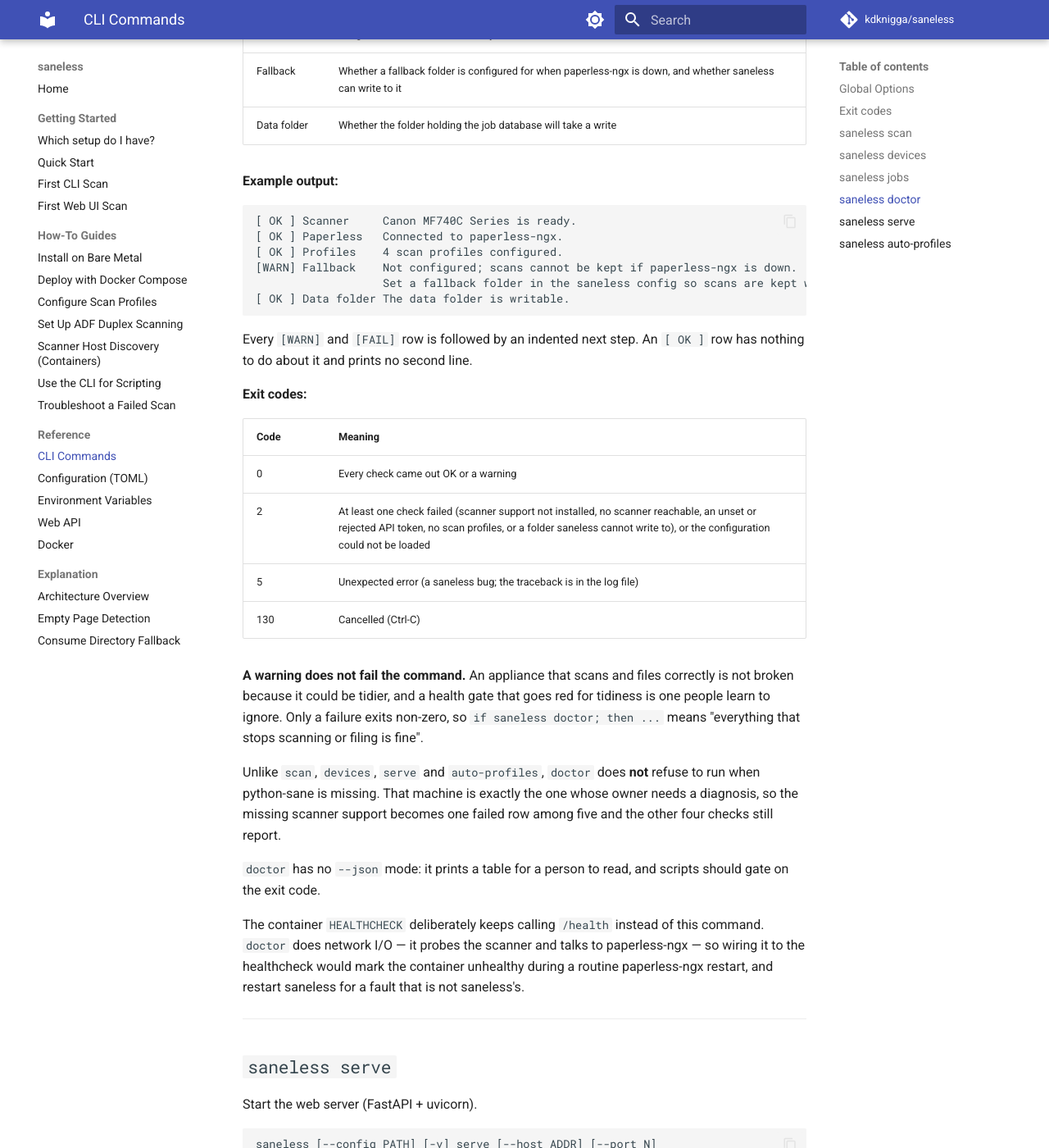
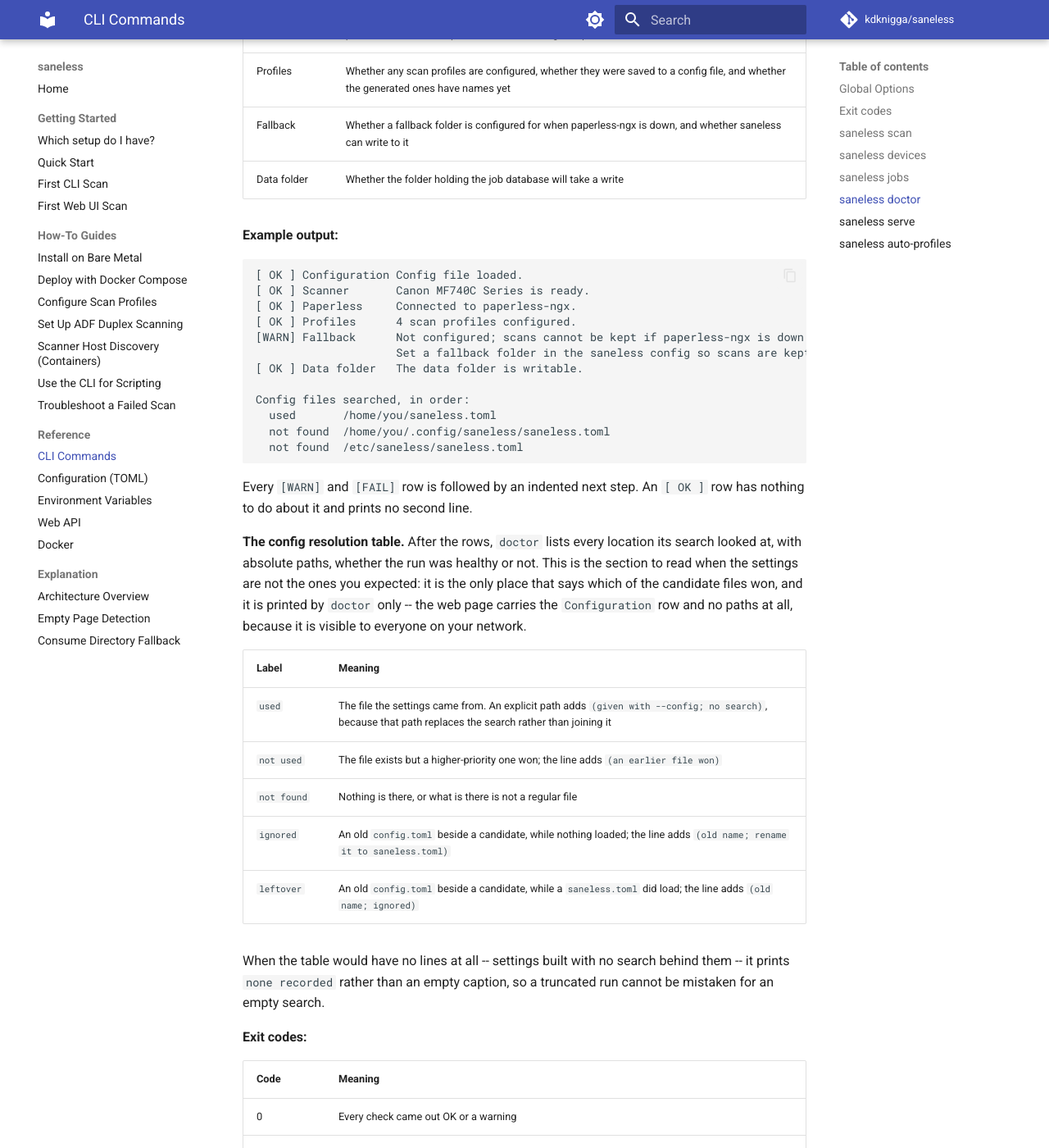
Before and after one commit to kdknigga/saneless, an MkDocs documentation site: the page built from docs/reference/cli-commands.md, in a window 1280 px wide and 1400 px high, scrolled down 6320 px. Shown: the whole window at 82% size. Built offline with MkDocs 1.6.1 and Material for MkDocs 9.7.7, drawn with Linux system fonts in a browser that asks for light colours; comment, search, counter and statistics services are not loaded; some of the changed text lies outside the part shown.

Commit message:
docs(37-05): document the Configuration check, doctor resolution table and auto-profiles refusal
- Add test_docs_that_list_the_checks_name_every_check, deriving the expected
  list from CheckKey and forbidding the four prose phrases that counted five.
  Observed failing first: 6 offenders across two pages.
- cli-commands.md: six checks, the Configuration row first in the check table,
  an example output with six rows followed by the resolution table, the five
  resolution labels and their notes, the exit-2 cause, and the auto-profiles
  refusal.
- web-api.md and first-web-ui-scan.md: Configuration first in the row list,
  six everywhere the count is stated, and what a red Configuration row means.
- The repository now carries exactly one line naming the old config filename:
  the LEGACY_CONFIG_FILENAME definition the guard allowlists.

Co-Authored-By: Claude Opus 5 <noreply@anthropic.com>

````diff
--- a/docs/reference/cli-commands.md
+++ b/docs/reference/cli-commands.md
@@ -182,10 +182,11 @@ Check that saneless is ready to scan, printing one line per health check.
 saneless [--config PATH] [-v] doctor
 ```
 
-`doctor` takes no options of its own. It runs the same five checks the web UI's system status list shows, in the same order and with the same wording, so the command and the page cannot disagree about whether the appliance is healthy.
+`doctor` takes no options of its own. It runs the same six checks the web UI's system status list shows, in the same order and with the same wording, so the command and the page cannot disagree about whether the appliance is healthy.
 
 | Check | What it looks at |
 |-------|------------------|
+| Configuration | Whether a `saneless.toml` was loaded, and whether an old `config.toml` is sitting in a searched directory being ignored |
 | Scanner | Whether scanner support is installed and a device answers. A configured sane-net host has its saned port probed first, so an unplugged network scanner is reported in about two seconds rather than two minutes |
 | Paperless | Whether the API token has been set to something real, and whether paperless-ngx accepts it. A placeholder token is reported without sending a request |
 | Profiles | Whether any scan profiles are configured, whether they were saved to a config file, and whether the generated ones have names yet |
@@ -195,28 +196,46 @@ saneless [--config PATH] [-v] doctor
 **Example output:**
 
 ```text
-[ OK ] Scanner     Canon MF740C Series is ready.
-[ OK ] Paperless   Connected to paperless-ngx.
-[ OK ] Profiles    4 scan profiles configured.
-[WARN] Fallback    Not configured; scans cannot be kept if paperless-ngx is down.
-                   Set a fallback folder in the saneless config so scans are kept when paperless-ngx is down.
-[ OK ] Data folder The data folder is writable.
+[ OK ] Configuration Config file loaded.
+[ OK ] Scanner       Canon MF740C Series is ready.
+[ OK ] Paperless     Connected to paperless-ngx.
+[ OK ] Profiles      4 scan profiles configured.
+[WARN] Fallback      Not configured; scans cannot be kept if paperless-ngx is down.
+                     Set a fallback folder in the saneless config so scans are kept when paperless-ngx is down.
+[ OK ] Data folder   The data folder is writable.
+
+Config files searched, in order:
+  used       /home/you/saneless.toml
+  not found  /home/you/.config/saneless/saneless.toml
+  not found  /etc/saneless/saneless.toml
 ```
 
 Every `[WARN]` and `[FAIL]` row is followed by an indented next step. An `[ OK ]` row has nothing to do about it and prints no second line.
+
+**The config resolution table.** After the rows, `doctor` lists every location its search looked at, with absolute paths, whether the run was healthy or not. This is the section to read when the settings are not the ones you expected: it is the only place that says which of the candidate files won, and it is printed by `doctor` only -- the web page carries the `Configuration` row and no paths at all, because it is visible to everyone on your network.
+
+| Label | Meaning |
+|-------|---------|
+| `used` | The file the settings came from. An explicit path adds ` (given with --config; no search)`, because that path replaces the search rather than joining it |
+| `not used` | The file exists but a higher-priority one won; the line adds ` (an earlier file won)` |
+| `not found` | Nothing is there, or what is there is not a regular file |
+| `ignored` | An old `config.toml` beside a candidate, while nothing loaded; the line adds ` (old name; rename it to saneless.toml)` |
+| `leftover` | An old `config.toml` beside a candidate, while a `saneless.toml` did load; the line adds ` (old name; ignored)` |
+
+When the table would have no lines at all -- settings built with no search behind them -- it prints `none recorded` rather than an empty caption, so a truncated run cannot be mistaken for an empty search.
 
 **Exit codes:**
 
 | Code | Meaning |
 |------|---------|
 | 0 | Every check came out OK or a warning |
-| 2 | At least one check failed (scanner support not installed, no scanner reachable, an unset or rejected API token, no scan profiles, or a folder saneless cannot write to), or the configuration could not be loaded |
+| 2 | At least one check failed (scanner support not installed, no scanner reachable, an unset or rejected API token, no scan profiles, a folder saneless cannot write to, or an old `config.toml` found where a `saneless.toml` was expected), or the configuration could not be loaded |
 | 5 | Unexpected error (a saneless bug; the traceback is in the log file) |
 | 130 | Cancelled (Ctrl-C) |
 
 **A warning does not fail the command.** An appliance that scans and files correctly is not broken because it could be tidier, and a health gate that goes red for tidiness is one people learn to ignore. Only a failure exits non-zero, so `if saneless doctor; then ...` means "everything that stops scanning or filing is fine".
 
-Unlike `scan`, `devices`, `serve` and `auto-profiles`, `doctor` does **not** refuse to run when python-sane is missing. That machine is exactly the one whose owner needs a diagnosis, so the missing scanner support becomes one failed row among five and the other four checks still report.
+Unlike `scan`, `devices`, `serve` and `auto-profiles`, `doctor` does **not** refuse to run when python-sane is missing. That machine is exactly the one whose owner needs a diagnosis, so the missing scanner support becomes one failed row among six, and the other five still report.
 
 `doctor` has no `--json` mode: it prints a table for a person to read, and scripts should gate on the exit code.
 
@@ -271,11 +290,13 @@ saneless [--config PATH] [-v] auto-profiles [--force]
 |------|---------|
 | 0 | Profiles generated successfully |
 | 1 | Scan error (SANE failed while listing devices, or could not open or read the scanner's capabilities) |
-| 2 | Configuration or setup error: the config could not be loaded, no scanner found, python-sane is not installed, or the config file could not be rewritten (for example `config.toml` bind-mounted as a single file, which fails with EBUSY -- mount its directory instead) |
+| 2 | Configuration or setup error: the config could not be loaded, no scanner found, python-sane is not installed, an old `config.toml` was the only config file the search found (see below), or the config file could not be rewritten (for example `saneless.toml` bind-mounted as a single file, which fails with EBUSY -- mount its directory instead) |
 | 5 | Unexpected error (a saneless bug; the traceback is in the log file) |
 | 130 | Cancelled (Ctrl-C) |
 
-Profiles are written to the config file that was loaded: the `--config` path, or else the first file found in the [config file search path](configuration.md#config-file-search-path). When no config file was loaded, they are written to `./saneless.toml` in the current directory. In the Docker image, whose working directory is `/var/lib/saneless`, that is `/var/lib/saneless/saneless.toml` -- in the durable data volume rather than the mounted `./config` directory, where it outlives the container and keeps loading ahead of any `config.toml` you add later -- so create `config/config.toml` on the host first (see [Deploy with Docker Compose](../how-to/deploy-docker-compose.md)). A config file created from scratch gets mode `0600`; rewriting an existing file keeps its permission bits, owner and group, each when the process is permitted to set it and the filesystem supports it.
+Profiles are written to the config file that was loaded: the `--config` path, or else the first file found in the [config file search path](configuration.md#config-file-search-path). When no config file was loaded, they are written to `./saneless.toml` in the current directory. In the Docker image, whose working directory is `/var/lib/saneless`, that is `/var/lib/saneless/saneless.toml` -- in the durable data volume rather than the mounted `./config` directory, where it outlives the container and keeps loading ahead of any `saneless.toml` you add later -- so create `config/saneless.toml` on the host first (see [Deploy with Docker Compose](../how-to/deploy-docker-compose.md)). A config file created from scratch gets mode `0600`; rewriting an existing file keeps its permission bits, owner and group, each when the process is permitted to set it and the filesystem supports it.
+
+**`auto-profiles` refuses to write while an old `config.toml` is the only config file found.** It exits 2 with the same rename message the `Configuration` check gives, before it asks the scanner for anything. Writing a fresh `./saneless.toml` in that situation would not lose the old file's paperless-ngx URL and token, but it would bury them: the search would stop at the new file, the row telling you to rename the old one would go green, and the appliance would keep running on defaults. Rename the file first, then run the command again.
 
 Without `--force`, a profile that already exists is left alone. With `--force`, the command merges rather than replaces: in a profile marked `auto_generated = true`, the generated keys are refreshed in place, and every other key (`default_tags`, `title`, and so on) and your comments are kept. A profile without `auto_generated = true` is never changed; it is skipped and reported. The output names the absolute path written, then prints one line for each kind of change that happened:
 
````
Also changed, not shown: docs/getting-started/first-web-ui-scan.md (+4 -1 lines), docs/reference/web-api.md (+4 -4 lines), 1 other file.
